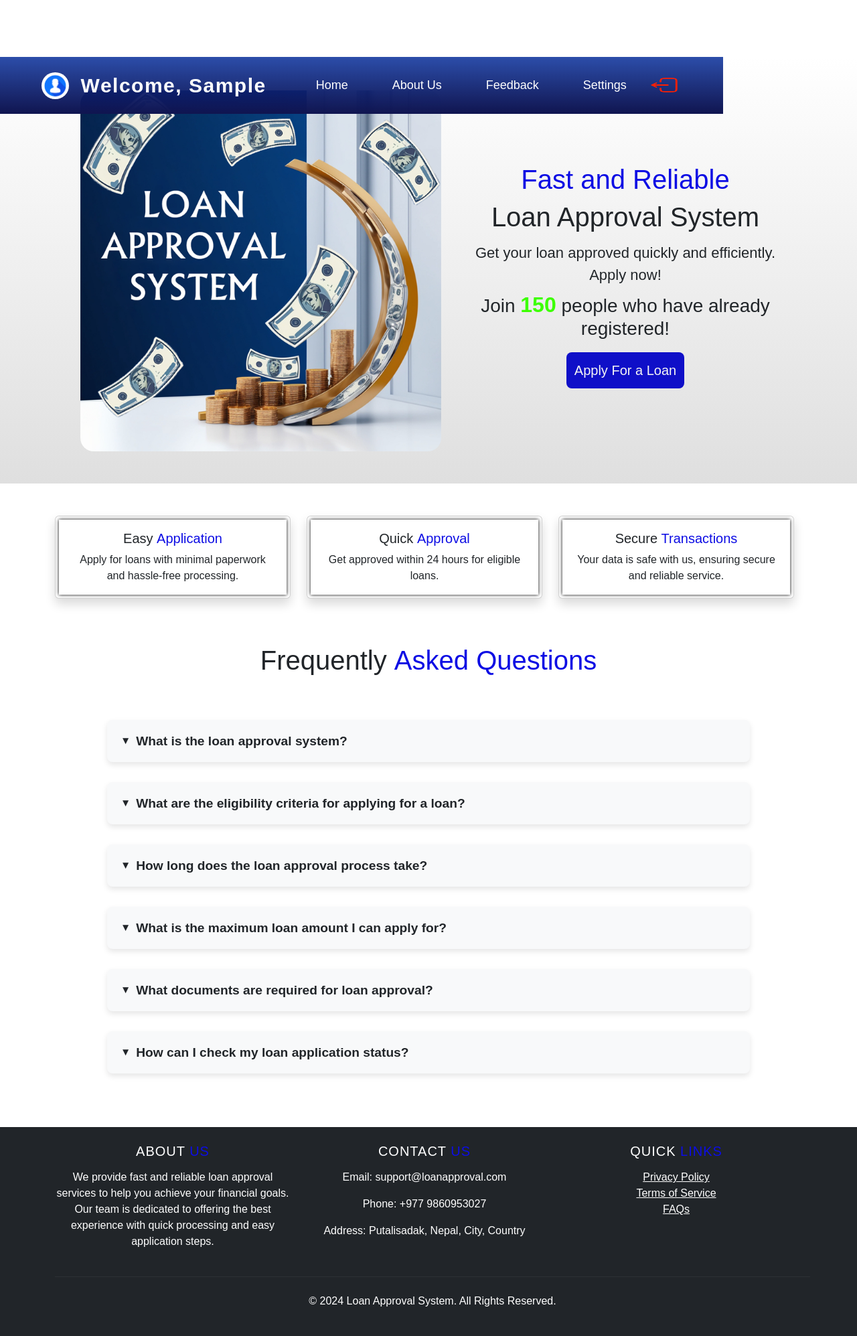
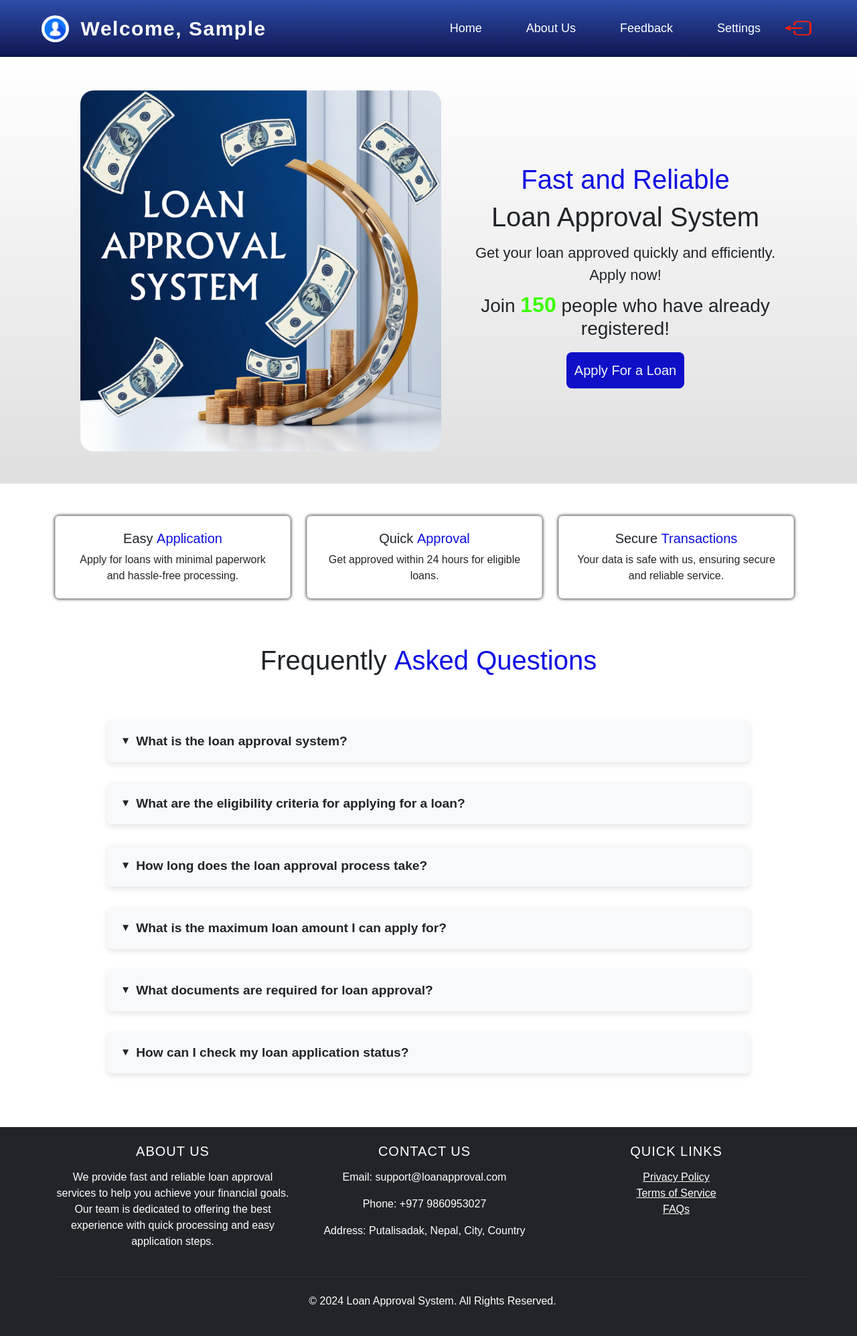
Before and after one commit to swastik990/loanapproval, a Django app: page /home/ in a window 1280 px wide. Shown: the whole page at 67% size. Run offline with Django 5.2, Linux system fonts and the light colour scheme; the visitor is signed in with stand-in values (Sample User, id 1); data that the repository does not hold is empty; parts of the project's set-up code (start-up, migrations or seed data) failed here and were passed over; some libraries are stand-ins or nearby versions.

Commit message:
basic changes

```diff
--- a/loanapproval/loanapproval/settings.py
+++ b/loanapproval/loanapproval/settings.py
@@ -102,8 +102,10 @@ DATABASES = {
         'ENGINE': 'django.db.backends.mysql',
         'NAME': 'loanapprovaldb',
         'USER': 'root',
-        'PASSWORD': 'Infiniti@111',
+        'PASSWORD': 'yamahar15v3',
+        #'PASSWORD': 'Infiniti@111',
         # 'PASSWORD': 'binesh9845998009',
+
         'HOST': '127.0.0.1',
         'PORT': '3306',
     }
--- a/loanapproval/registerLogin/static/css/homepage.css
+++ b/loanapproval/registerLogin/static/css/homepage.css
@@ -31,6 +31,8 @@ body {
   background: linear-gradient( #062d9ad8, #101550 );
   position: fixed !important;
   overflow: hidden !important;
+  width: 100%;
+  top: 0 !important;
 
 }
 
@@ -164,7 +166,7 @@ body {
   padding-bottom: 20px !important;
 }
 
-.card-body{
+.box-shadow{
   box-shadow: 0px 0px 5px 0px rgb(0, 0, 0) !important;
 }
 
--- a/loanapproval/template/homepage.html
+++ b/loanapproval/template/homepage.html
@@ -94,7 +94,7 @@
     <div class="container">
       <div class="row text-center">
         <div class="col-lg-4" id="card-1">
-          <div class="card shadow p-3 mb-5 bg-white rounded" id="cardbox-first">
+          <div class="card shadow p-3 mb-5 bg-white rounded box-shadow" id="cardbox-first">
             <div class="card-body" id="card-1">
               <h5 class="card-title">Easy <label class="heading-blue"> Application </label> </h5>
               <p class="card-text">Apply for loans with minimal paperwork and hassle-free processing.</p>
@@ -102,7 +102,7 @@
           </div>
         </div>
         <div class="col-lg-4" id="card-2">
-          <div class="card shadow p-3 mb-5 bg-white rounded" id="cardbox-middle">
+          <div class="card shadow p-3 mb-5 bg-white rounded box-shadow" id="cardbox-middle">
             <div class="card-body">
               <h5 class="card-title">Quick <label class="heading-blue"> Approval </label> </h5>
               <p class="card-text">Get approved within 24 hours for eligible loans.</p>
@@ -110,7 +110,7 @@
           </div>
         </div>
         <div class="col-lg-4" id="card-3">
-          <div class="card shadow p-3 mb-5 bg-white rounded">
+          <div class="card shadow p-3 mb-5 bg-white rounded box-shadow">
             <div class="card-body">
               <h5 class="card-title">Secure <label class="heading-blue"> Transactions </label> </h5>
               <p class="card-text">Your data is safe with us, ensuring secure and reliable service.</p>
@@ -159,13 +159,13 @@
       <div class="row">
         <!-- About Section -->
         <div class="col-md-4">
-          <h5>ABOUT <label class="heading-blue"> US </label> </h5>
+          <h5>ABOUT US </h5>
           <p>We provide fast and reliable loan approval services to help you achieve your financial goals. Our team is dedicated to offering the best experience with quick processing and easy application steps.</p>
         </div>
 
         <!-- Contact Information -->
         <div class="col-md-4">
-          <h5>CONTACT <label class="heading-blue"> US </label> </h5>
+          <h5>CONTACT US </h5>
           <p>Email: support@loanapproval.com</p>
           <p>Phone: +977 9860953027</p>
           <p>Address: Putalisadak, Nepal, City, Country</p>
@@ -173,7 +173,7 @@
 
         <!-- Links Section -->
         <div class="col-md-4">
-          <h5>QUICK <label class="heading-blue"> LINKS </label> </h5>
+          <h5>QUICK LINKS </h5>
           <ul class="list-unstyled">
             <li><a href="#" class="text-white">Privacy Policy</a></li>
             <li><a href="#" class="text-white">Terms of Service</a></li>
```
Also changed, not shown: loanapproval/media/uploads/r15.jpg (added).
